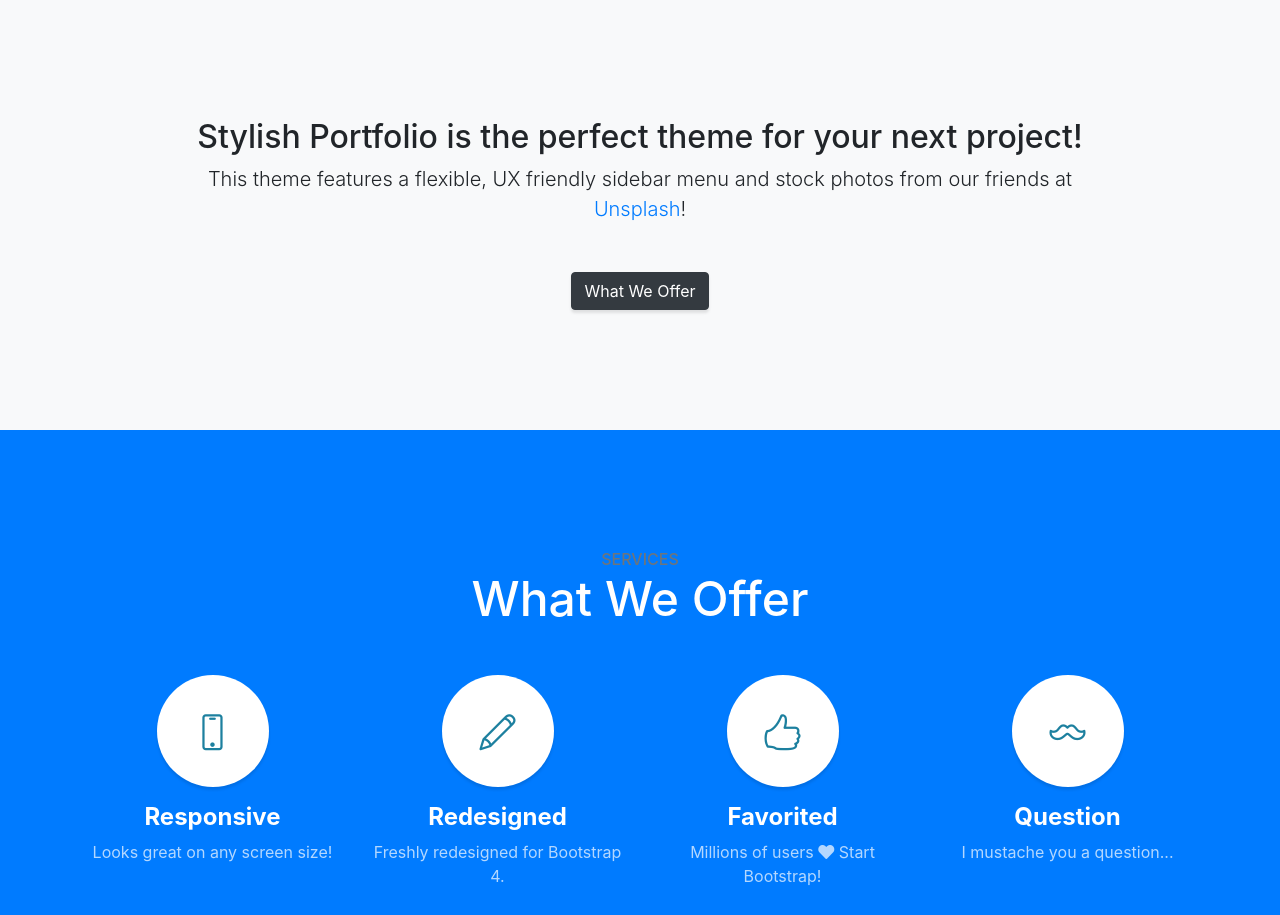
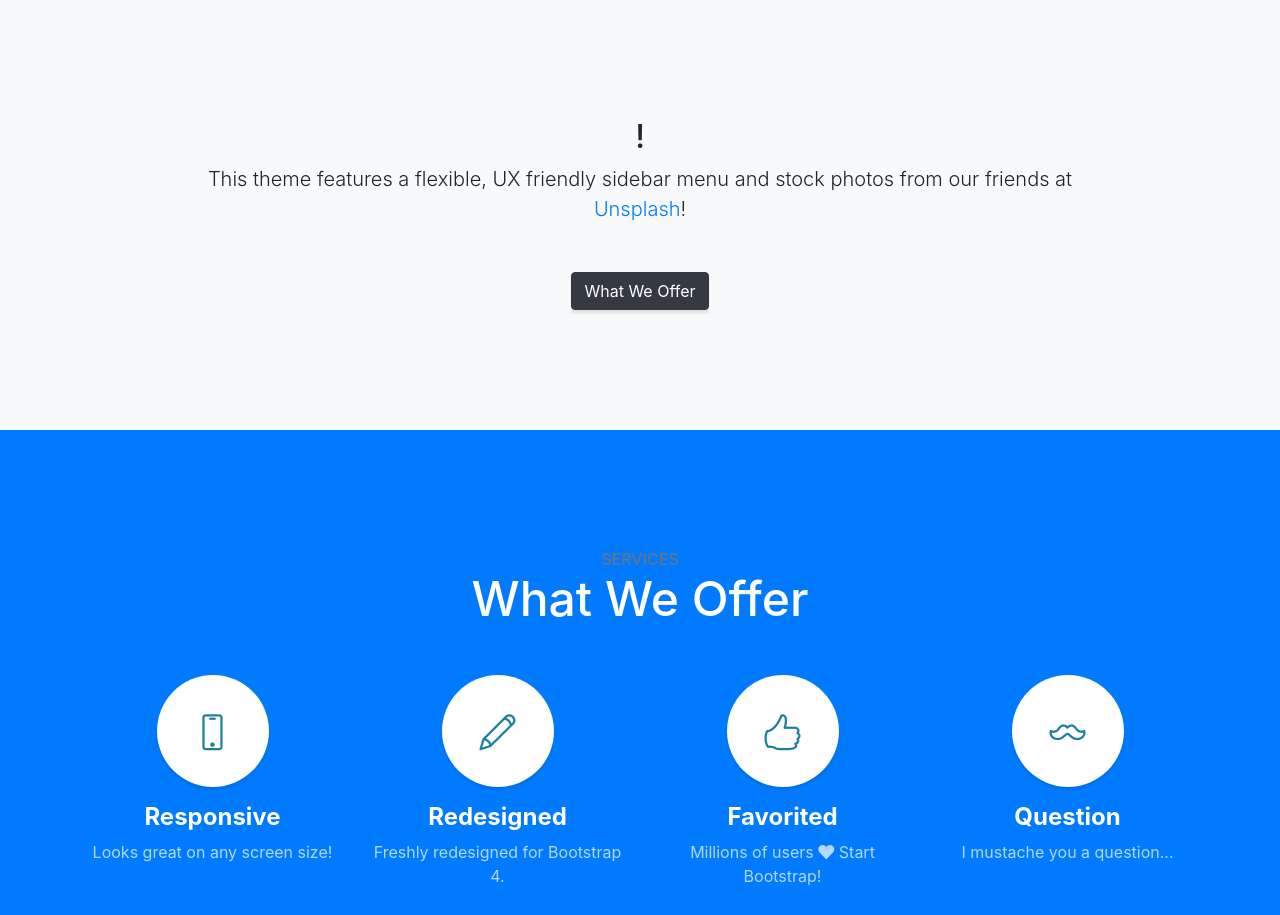
Before and after one commit to CoderDan13/CoderDan13.github.io, a website with bundled scripts: page index.html in a window 1280 px wide. Shown: the part 802-1717 px from the top of the page. Built offline with nearby package versions, Linux system fonts and the light colour scheme.

Commit message:
Update index.html

```diff
--- a/index.html
+++ b/index.html
@@ -69,7 +69,7 @@
     <div class="container text-center">
       <div class="row">
         <div class="col-lg-10 mx-auto">
-          <h2>Stylish Portfolio is the perfect theme for your next project!</h2>
+          <h2>!</h2>
           <p class="lead mb-5">This theme features a flexible, UX friendly sidebar menu and stock photos from our friends at
             <a href="https://unsplash.com/">Unsplash</a>!</p>
           <a class="btn btn-dark btn-xl js-scroll-trigger" href="#services">What We Offer</a>
```
